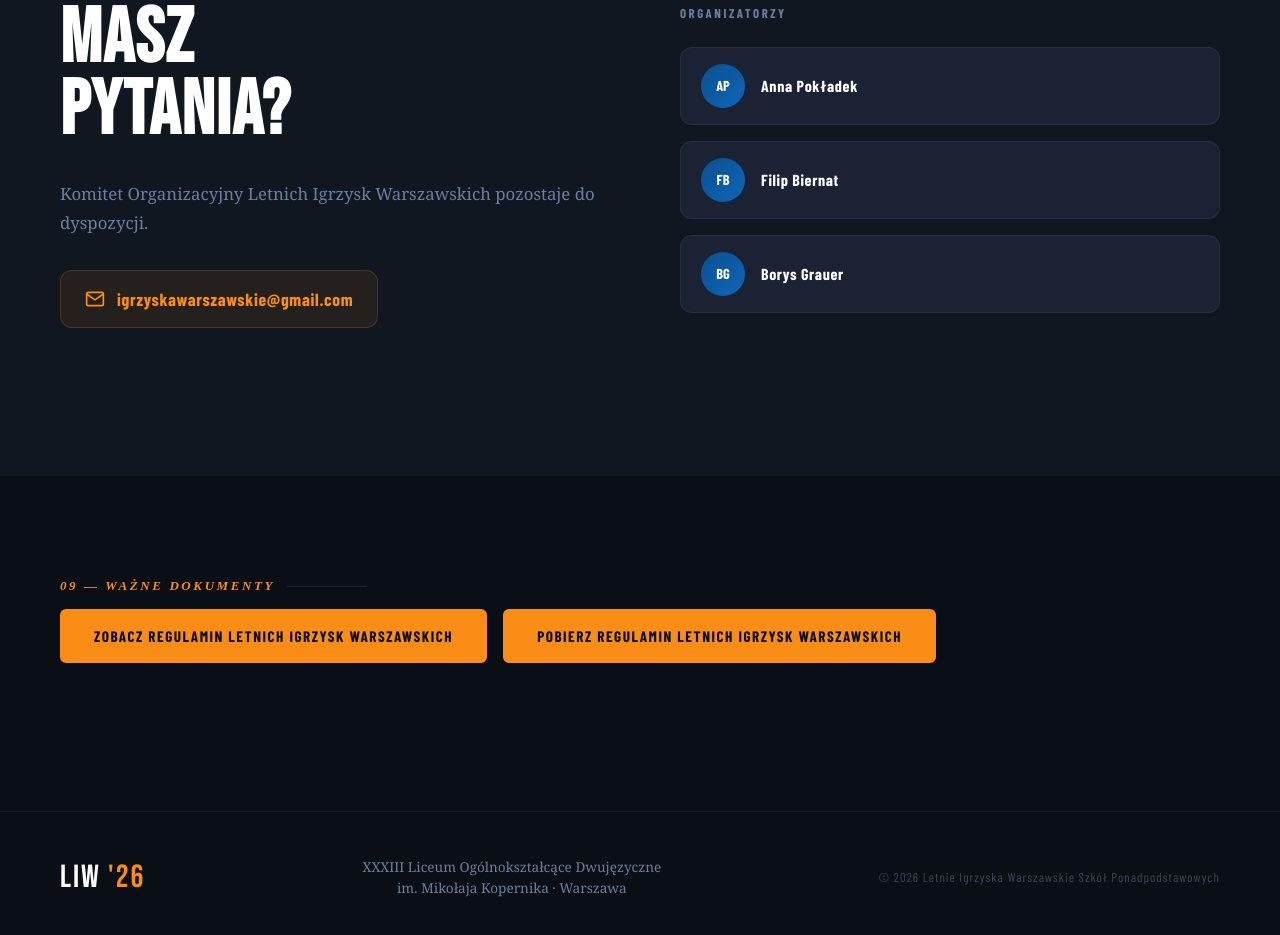
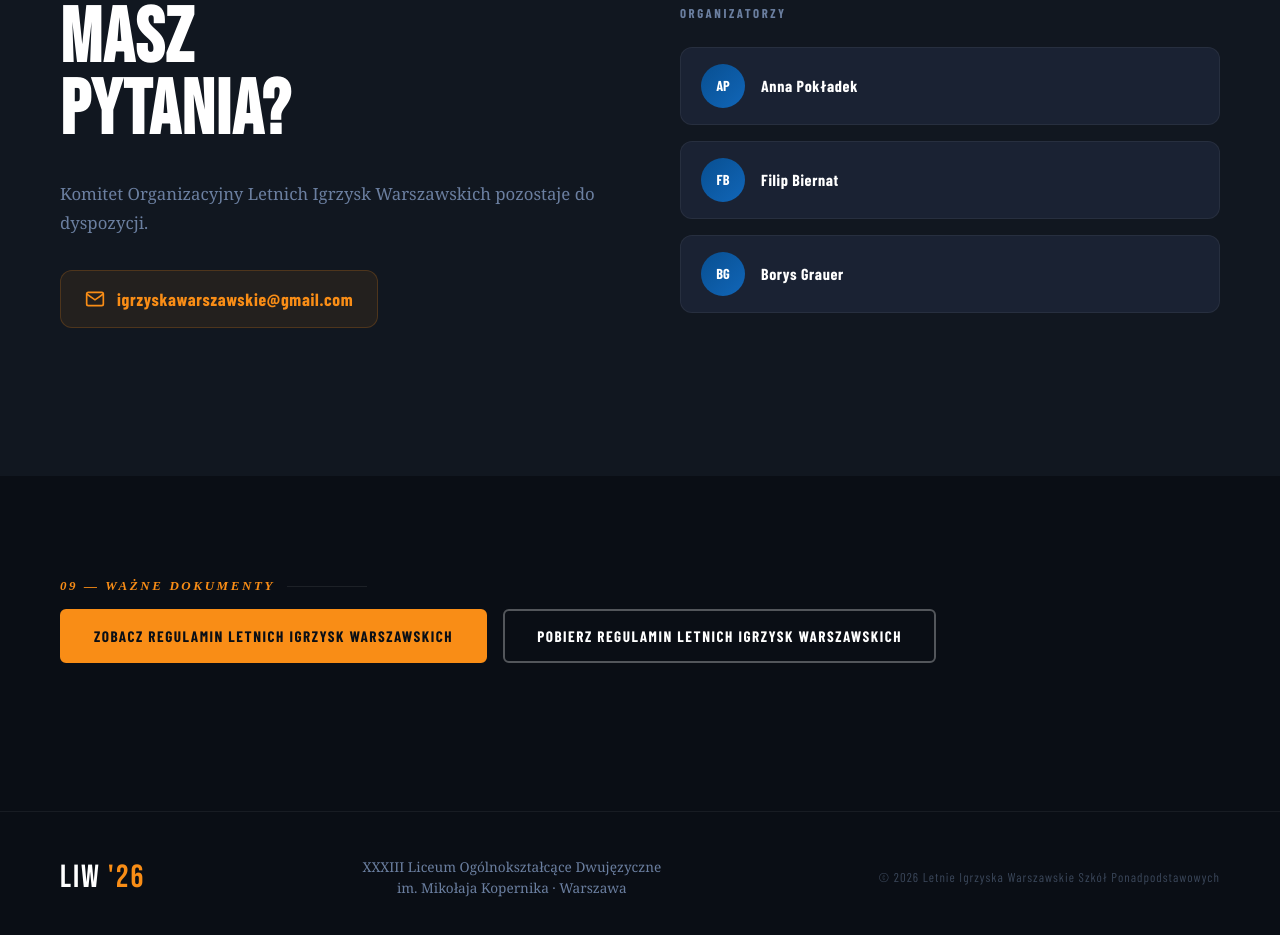
Before and after one commit to igrzyskawarszawskie/strona-liw, a website: page index.html in a window 1280 px wide. Shown: the part 8370-9305 px from the top of the page. Drawn offline with nearby package versions, Linux system fonts and the light colour scheme; a web font is replaced by a local one.

Commit message:
Change button class for downloading regulations

```diff
--- a/index.html
+++ b/index.html
@@ -743,8 +743,9 @@
       <div class="section-label">09 — Ważne dokumenty</div>
         <div class="hero-buttons"> <!-- obv nie jest designated formatowanie ale jak cos to po prostu copy-paste-adjust (tylko pamietac zeby zmienic nazwe) -->
         <a href="Regulamin LIWSP.pdf" target="blank" class="btn btn--primary">Zobacz regulamin Letnich Igrzysk Warszawskich</a>
-        <a href="Regulamin LIWSP.pdf" download="Regulamin Letnich Igrzysk Warszawskich" class="btn btn--primary">Pobierz regulamin Letnich Igrzysk Warszawskich</a>
-<!--    <a href="zgoda rodzica lub pelnoletniego ucznia" class="btn btn--secondary">zobacz/pobierz zgode rodzica lub pelnoletniego ucznia</a> -->
+        <a href="Regulamin LIWSP.pdf" download="Regulamin Letnich Igrzysk Warszawskich" class="btn btn--secondary">Pobierz regulamin Letnich Igrzysk Warszawskich</a>
+<!--    <a href="zgoda rodzica lub pelnoletniego ucznia" class="btn btn--primary">zobacz zgode rodzica lub pelnoletniego ucznia</a> -->
+<!--    <a href="zgoda rodzica lub pelnoletniego ucznia" class="btn btn--secondary">pobierz zgode rodzica lub pelnoletniego ucznia</a> -->
       </div>
       </div>
     </div>
```
